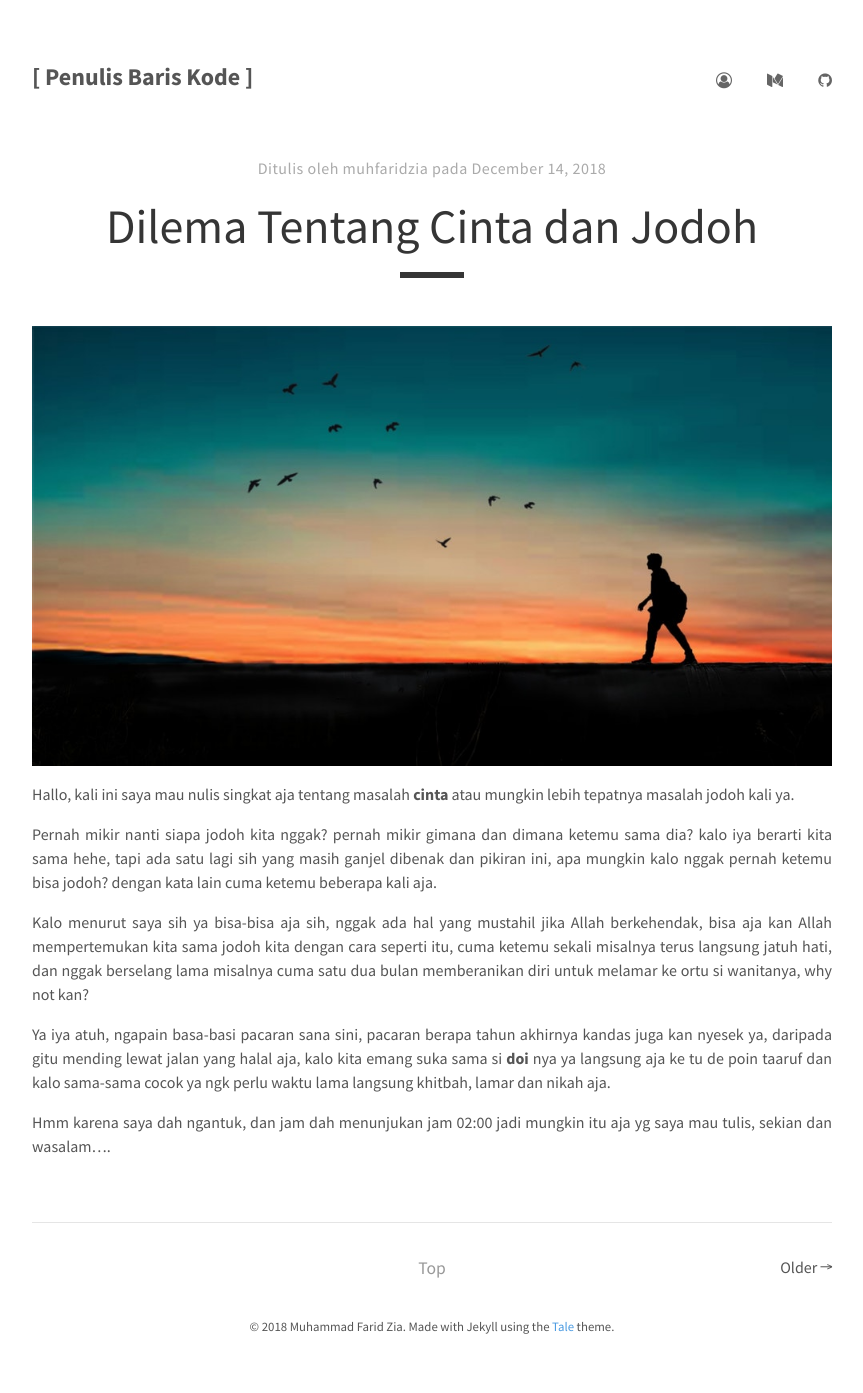
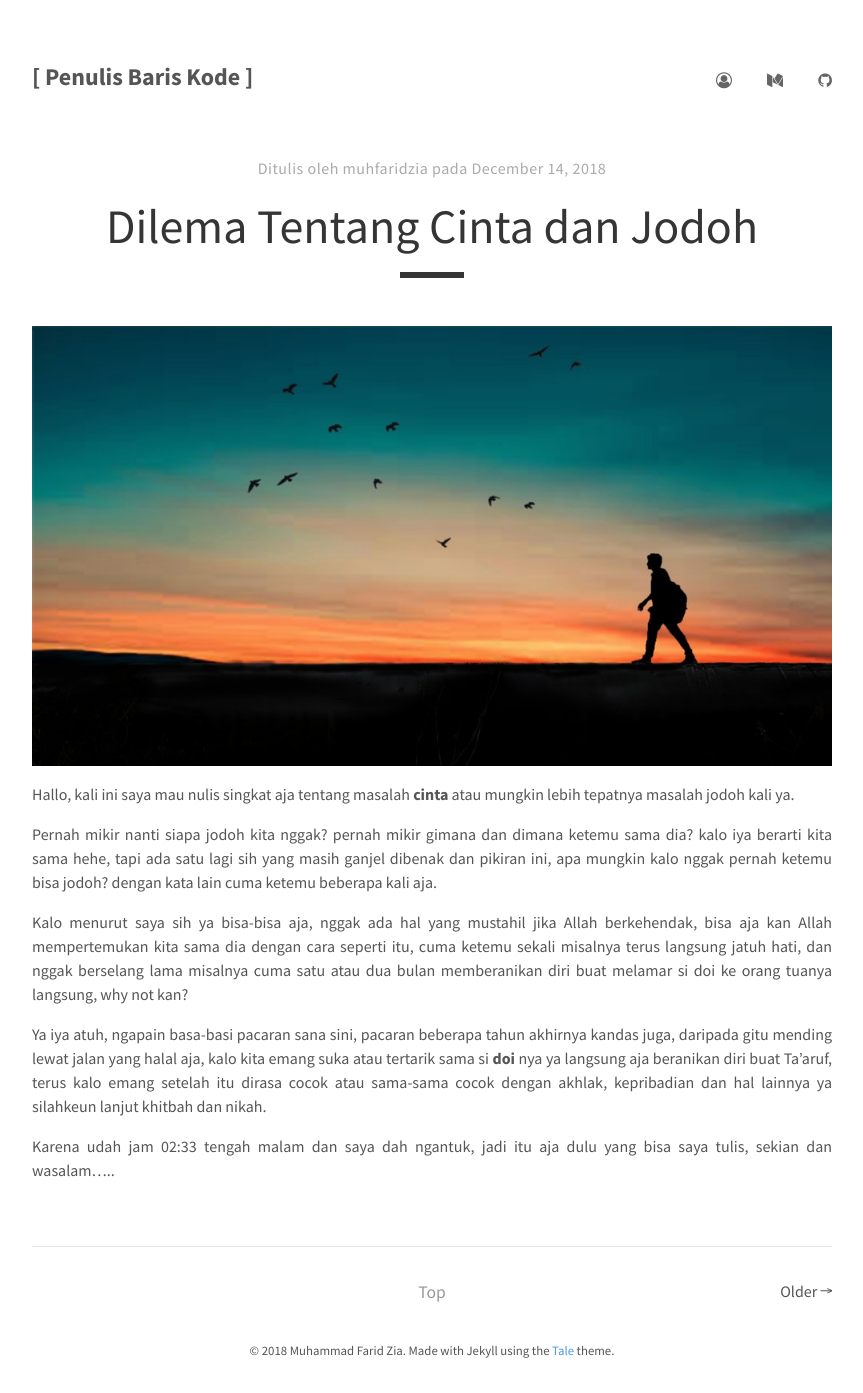
Before and after one commit to mfaridzia/mfaridzia.github.io, a Jekyll site: the page built from _posts/2018-12-14-dilema-tentang-cinta-dan-jodoh.md, in a window 1280 px wide. Shown: the whole page, without its empty margins (208-1071 px from the left). Built offline with Jekyll 4.4.1, drawn with Linux system fonts in a browser that asks for light colours; before the commit the page ends 1369 px from its top, so only the background shows below that.

Commit message:
Update 2018-12-14-dilema-tentang-cinta-dan-jodoh.md

```diff
--- a/_posts/2018-12-14-dilema-tentang-cinta-dan-jodoh.md
+++ b/_posts/2018-12-14-dilema-tentang-cinta-dan-jodoh.md
@@ -10,8 +10,8 @@ Hallo, kali ini saya mau nulis singkat aja tentang masalah **cinta** atau mungki
 
 Pernah mikir nanti siapa jodoh kita nggak? pernah mikir gimana dan dimana ketemu sama dia? kalo iya berarti kita sama hehe, tapi ada satu lagi sih yang masih ganjel dibenak dan pikiran ini, apa mungkin kalo nggak pernah ketemu bisa jodoh? dengan kata lain cuma ketemu beberapa kali aja.
 
-Kalo menurut saya sih ya bisa-bisa aja sih, nggak ada hal yang mustahil jika Allah berkehendak, bisa aja kan Allah mempertemukan kita sama jodoh kita dengan cara seperti itu, cuma ketemu sekali misalnya terus langsung jatuh hati, dan nggak berselang lama misalnya cuma satu dua bulan memberanikan diri untuk melamar ke ortu si wanitanya, why not kan?
+Kalo menurut saya sih ya bisa-bisa aja, nggak ada hal yang mustahil jika Allah berkehendak, bisa aja kan Allah mempertemukan kita sama dia dengan cara seperti itu, cuma ketemu sekali misalnya terus langsung jatuh hati, dan nggak berselang lama misalnya cuma satu atau dua bulan memberanikan diri buat melamar si doi ke orang tuanya langsung, why not kan?
 
-Ya iya atuh, ngapain basa-basi pacaran sana sini, pacaran berapa tahun akhirnya kandas juga kan nyesek ya, daripada gitu mending lewat jalan yang halal aja, kalo kita emang suka sama si **doi** nya ya langsung aja ke tu de poin taaruf dan kalo sama-sama cocok ya ngk perlu waktu lama langsung khitbah, lamar dan nikah aja.
+Ya iya atuh, ngapain basa-basi pacaran sana sini, pacaran beberapa tahun akhirnya kandas juga, daripada gitu mending lewat jalan yang halal aja, kalo kita emang suka atau tertarik sama si **doi** nya ya langsung aja beranikan diri buat Ta'aruf, terus kalo emang setelah itu dirasa cocok atau sama-sama cocok dengan akhlak, kepribadian dan hal lainnya ya silahkeun lanjut khitbah dan nikah.
 
-Hmm karena saya dah ngantuk, dan jam dah menunjukan jam 02:00  jadi mungkin itu aja yg saya mau tulis, sekian dan wasalam....
+Karena udah jam 02:33 tengah malam dan saya dah ngantuk, jadi itu aja dulu yang bisa saya tulis, sekian dan wasalam.....
```
